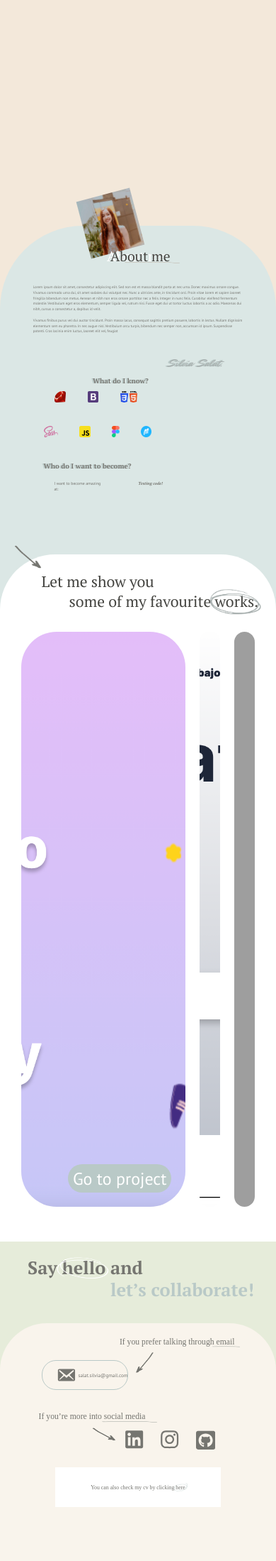
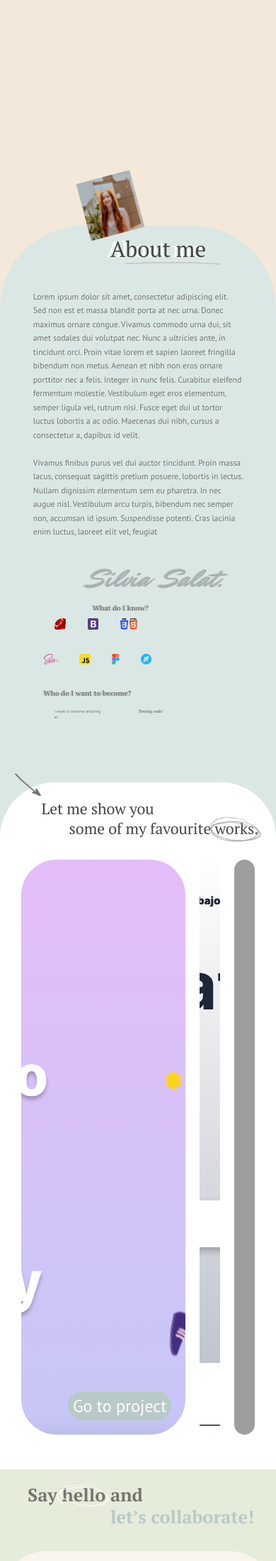
Before and after one commit to silsc/portfolio, a Jekyll site: the page built from index.markdown, in a window 390 px wide. Shown: the part 341-2540 px from the top of the page at 71% size. Built offline with Jekyll 4.4.1, drawn with Linux system fonts in a browser that asks for light colours; grey boxes are pictures that could not be loaded.

Commit message:
RESPONSIVE/ about me text

```diff
--- a/_sass/_aboutme.scss
+++ b/_sass/_aboutme.scss
@@ -228,8 +228,26 @@
   #aboutme {
     .aboutme-container {
       .aboutme-card {
+        h1 {
+          top: -1%;
+          left: 40%;
+          font-size: 8vw;
+        }
+        .underline-aboutme {
+          width: 35vw;
+          height: 1vw;
+        }
         .aboutme-box {
-            display: block;
+          display: block;
+          .aboutme-text {
+            p {
+              font-size: 3vw;
+              line-height: 5vw;
+            }
+            .sign {
+              font-size: 10vw;
+            }
+          }
         }
       }
     }
```
